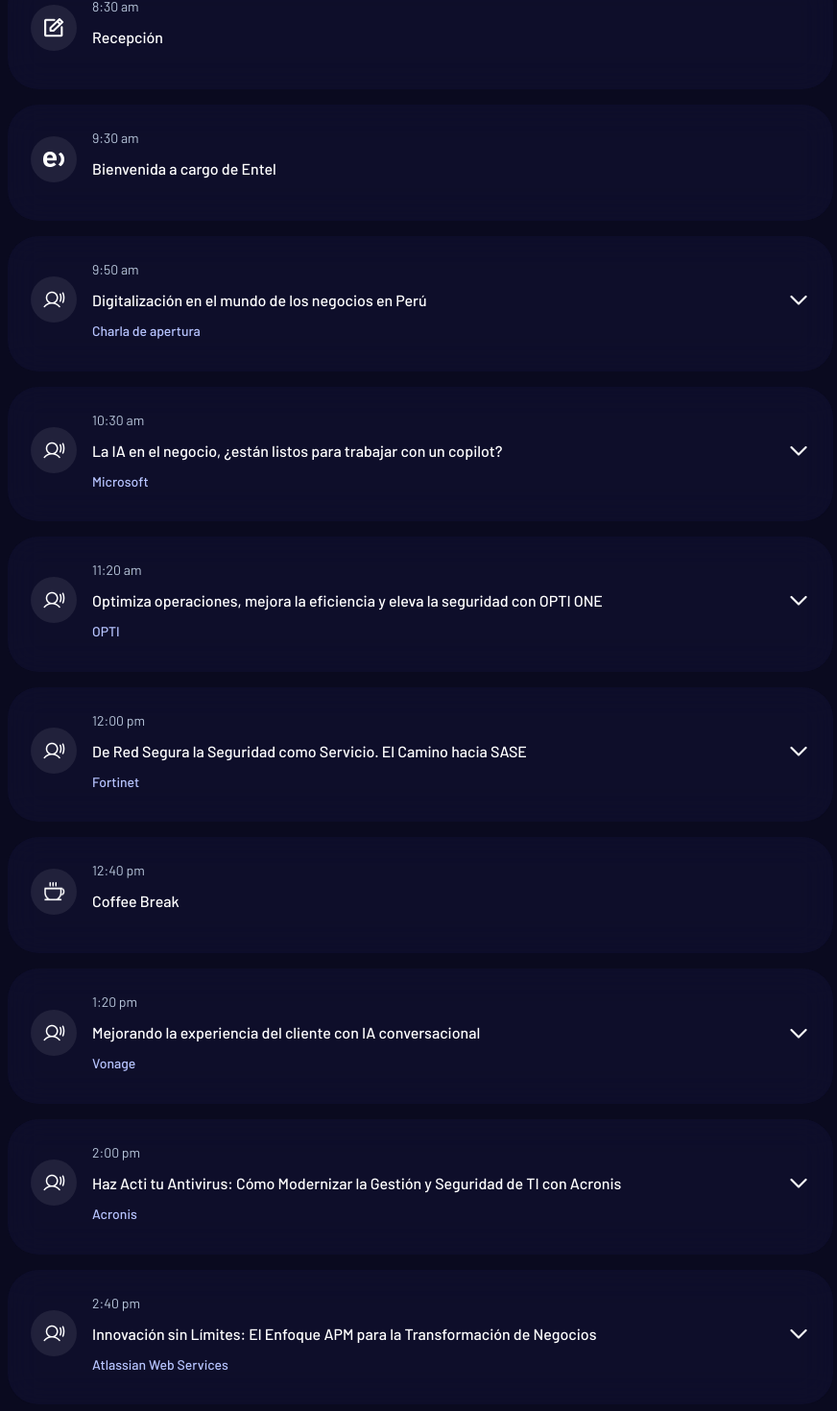
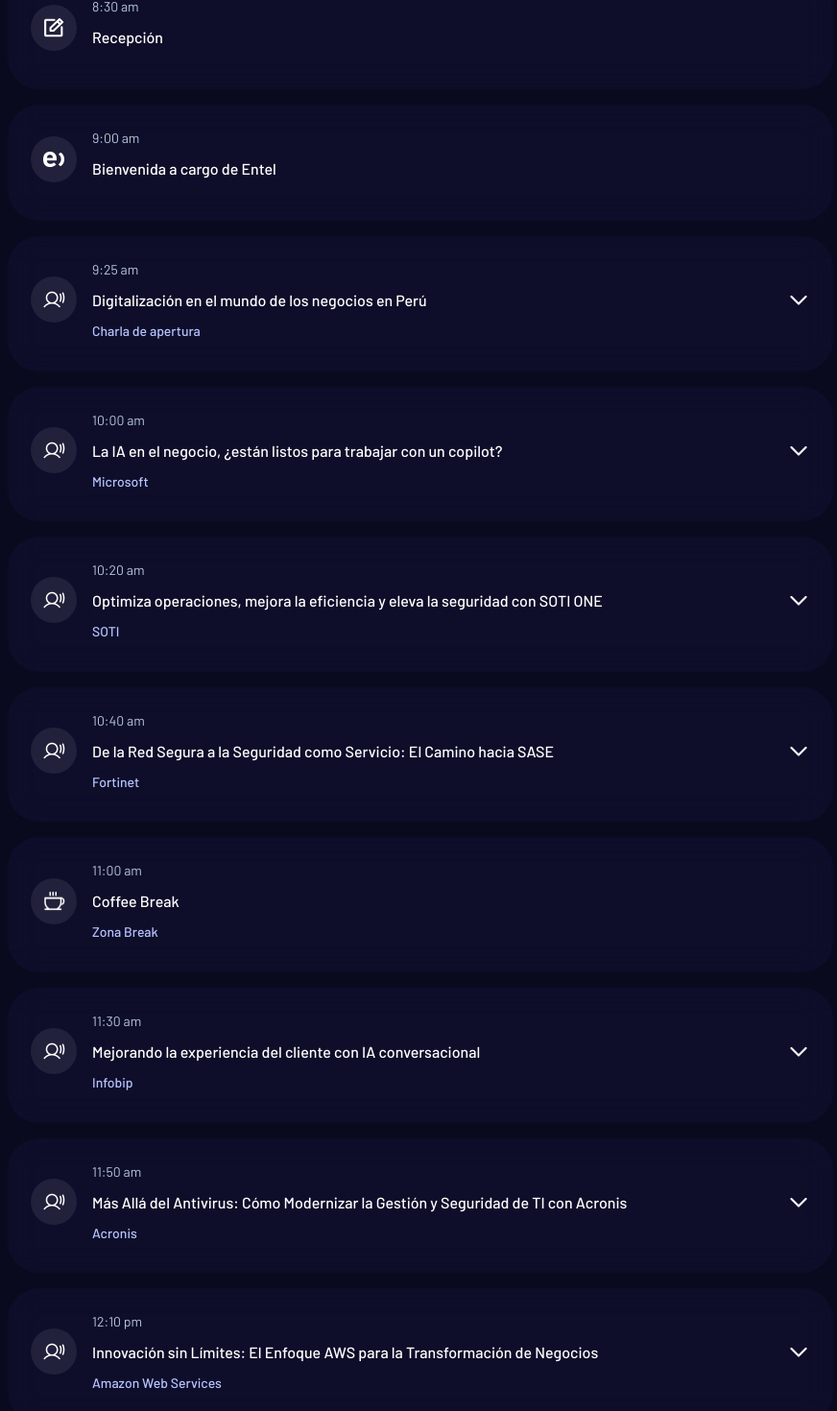
Before and after one commit to C7Uz/entel-eventos, a Nuxt app: page /event/empower in a window 1280 px wide. Shown: the part 2110-3580 px from the top of the page at 96% size, without its empty margins (202-1074 px from the left). Built offline with nearby package versions, Linux system fonts and the light colour scheme.

Commit message:
eventofinal4

```diff
--- a/pages/event/empower/index.vue
+++ b/pages/event/empower/index.vue
@@ -382,7 +382,7 @@
         },
         {
           id: 2,
-          time: '9:30 am',
+          time: '9:00 am',
           title: 'Bienvenida a cargo de Entel',
           type: 'break',
           image: '../assets/img/icons/entel.png',
@@ -390,28 +390,28 @@
         },
         {
           id: 3,
-          time: '9:50 am',
+          time: '9:25 am',
           title: 'Digitalización en el mundo de los negocios en Perú',
           tag: 'Charla de apertura',
           expandable: true,
           expanded: false,
           image: '../assets/img/icons/speaker.png',
-          description: 'Cuál es el impacto de la digitalización en la economía empresarial peruana, identificando tendencias, desafíos y oportunidades que enfrentan las empresas al adoptar tecnologías digitales y cómo esto transforma sectores clave para impulsar el crecimiento y la eficiencia en los negocios.',
+          description: 'Cuál es el impacto de la digitalización en el entorno empresarial peruano, destacando tendencias, desafíos y estrategias clave para enfrentar el futuro. Se explorarán las oportunidades que ofrece la transformación digital para impulsar el crecimiento y la eficiencia en las organizaciones.',
           speaker: {
             name: 'Iván Portocaero',
             foto: '../assets/img/expositores/ivan_portocarrero.png',
-            title: 'Director de Análisis Estratégico del Sector de Energía y Telecomunicaciones'
+            title: 'Director de análisis sectorial y de proyectos del Servicio de Asesoría Empresarial (SAE).'
           }
         },
         {
           id: 4,
-          time: '10:30 am',
+          time: '10:00 am',
           title: 'La IA en el negocio, ¿están listos para trabajar con un copilot?',
           tag: 'Microsoft',
           expandable: true,
           expanded: false,
           image: '../assets/img/icons/speaker.png',
-          description: 'Cómo la Inteligencia Artificial está siendo la ser una promesa futura para convertirse en una herramienta concreta en la forma de decisiones, la productividad y la innovación.',
+          description: 'Cómo la Inteligencia Artificial está dejando de ser una promesa futura para convertirse en una herramienta concreta en la toma de decisiones, la productividad y la innovación.',
           speaker: {
             name: 'Raul Campos',
             foto: '../assets/img/expositores/raul_campos.png',
@@ -420,51 +420,52 @@
         },
         {
           id: 5,
-          time: '11:20 am',
-          title: 'Optimiza operaciones, mejora la eficiencia y eleva la seguridad con OPTI ONE',
-          tag: 'OPTI',
+          time: '10:20 am',
+          title: 'Optimiza operaciones, mejora la eficiencia y eleva la seguridad con SOTI ONE',
+          tag: 'SOTI',
           expandable: true,
           expanded: false,
           image: '../assets/img/icons/speaker.png',
-          description: 'Cómo la Plataforma OPTI ONE permite que las organizaciones optimicen de forma centralizada sus capacidades únicas transformando la productividad y liderando el cambio. Mejorando las operaciones del negocio, aumentando la productividad y fortaleciendo la seguridad.',
+          description: 'Cómo la Plataforma SOTI ONE permite que las organizaciones gestionen de forma centralizada sus dispositivos móviles, aplicaciones y endpoints, optimizando así las operaciones críticas del negocio, aumentando la productividad  y fortaleciendo la seguridad.',
           speaker: {
-            name: 'José Antonio Martínez',
+            name: 'José Antonio Martinez',
             foto: '../assets/img/expositores/jose_antonio_martinez.png',
             title: 'Business Partner and Alliances Sales LATAM'
           }
         },
         {
           id: 6,
-          time: '12:00 pm',
-          title: 'De Red Segura la Seguridad como Servicio. El Camino hacia SASE',
+          time: '10:40 am',
+          title: 'De la Red Segura a la Seguridad como Servicio: El Camino hacia SASE',
           tag: 'Fortinet',
           expandable: true,
           expanded: false,
           image: '../assets/img/icons/speaker.png',
-          description: 'La evolución de la seguridad perimetral hacia SASE marca un cambio fundamental en seguridad y conectividad en la nube con inteligencia artificial para anticipar amenazas. Esto permite una protección más ágil y coherente en el entorno digital actual que se adapta a las necesidades empresariales actuales y futuras con una experiencia continua e inteligente.',
+          description: 'La evolución de la seguridad gestionada hacia SASE marca un cambio clave: integrar red y seguridad en la nube con inteligencia artificial para anticipar amenazas. Esto permite una protección más ágil y contextual en un entorno digital cada vez más distribuido. La seguridad ya no es un perímetro, es una experiencia continua e inteligente.',
           speaker: {
-            name: 'Tomás Azmat',
-            foto: '../assets/img/expositores/jose_antonio_martinez.png',
-            title: 'SE Technical Engineer'
+            name: 'Tomás Asmat',
+            foto: '../assets/img/expositores/tomas_asmat.png',
+            title: 'Sr. Systems Engineer'
           }
         },
         {
           id: 7,
-          time: '12:40 pm',
+          time: '11:00 am',
           title: 'Coffee Break',
           type: 'break',
+          tag: 'Zona Break',
           image: '../assets/img/icons/coffee.png',
           expandable: false
         },
         {
           id: 8,
-          time: '1:20 pm',
+          time: '11:30 am',
           title: 'Mejorando la experiencia del cliente con IA conversacional',
-          tag: 'Vonage',
+          tag: 'Infobip',
           expandable: true,
           expanded: false,
           image: '../assets/img/icons/speaker.png',
-          description: 'Cómo la IA conversacional está cambiando la forma en que las empresas gestionan la relación con sus clientes. Ofrecemos soluciones de vanguardia que permiten a las organizaciones brindar un servicio personalizado y eficiente a través de canales digitales que se conectan.',
+          description: 'Cómo la IA conversacional está cambiando la forma en que las empresas gestionan la relación con sus usuarios. Descubre estrategias y soluciones prácticas para transformar la forma en que te conectas.',
           speaker: {
             name: 'Maurice Falcón',
             foto: '../assets/img/expositores/maurice_falcon.png',
@@ -473,28 +474,28 @@
         },
         {
           id: 9,
-          time: '2:00 pm',
-          title: 'Haz Acti tu Antivirus: Cómo Modernizar la Gestión y Seguridad de TI con Acronis',
+          time: '11:50 am',
+          title: 'Más Allá del Antivirus: Cómo Modernizar la Gestión y Seguridad de TI con Acronis',
           tag: 'Acronis',
           expandable: true,
           expanded: false,
           image: '../assets/img/icons/speaker.png',
-          description: 'Descubre cómo modernizar la seguridad de TI con Acronis, integrando protección avanzada, automatización y gestión simplificada para enfrentar las amenazas actuales de manera eficaz.',
+          description: 'Descubre cómo modernizar la seguridad de TI con Acronis, integrando protección avanzada, automatización y gestión centralizada desde una sola consola.',
           speaker: {
             name: 'Guillermo Márquez',
             foto: '../assets/img/expositores/guillermo_marquez.png',
-            title: 'Senior Especialista Acronis'
+            title: 'Senior Evangelist, Americas'
           }
         },
         {
           id: 10,
-          time: '2:40 pm',
-          title: 'Innovación sin Límites: El Enfoque APM para la Transformación de Negocios',
-          tag: 'Atlassian Web Services',
+          time: '12:10 pm',
+          title: 'Innovación sin Límites: El Enfoque AWS para la Transformación de Negocios',
+          tag: 'Amazon Web Services',
           expandable: true,
           expanded: false,
           image: '../assets/img/icons/speaker.png',
-          description: 'Explora la innovación con nuestras soluciones avanzadas que potencian empresas a través del Application Performance Monitoring (APM). Descubre cómo nuestras herramientas transforman los procesos empresariales, optimizan la experiencia del cliente e impulsan la transformación digital y la innovación en cada proyecto de negocios.',
+          description: 'Frente a la necesidad creciente de las empresas peruanas por acelerar su transformación digital, exploraremos el enfoque peculiar de AWS, en donde nos enfocamos en los desafíos empresariales de nuestros clientes para crear soluciones de nube innovadoras, seguras y costo-eficientes que revolucionan los procesos de negocio.',
           speaker: {
             name: 'Diego Silva',
             foto: '../assets/img/expositores/diego_silva.png',
@@ -503,7 +504,7 @@
         },
         {
           id: 11,
-          time: '3:20 pm',
+          time: '12:30 pm',
           title: 'Cierre',
           type: 'closing',
           image: '../assets/img/icons/handshake.png',
```
